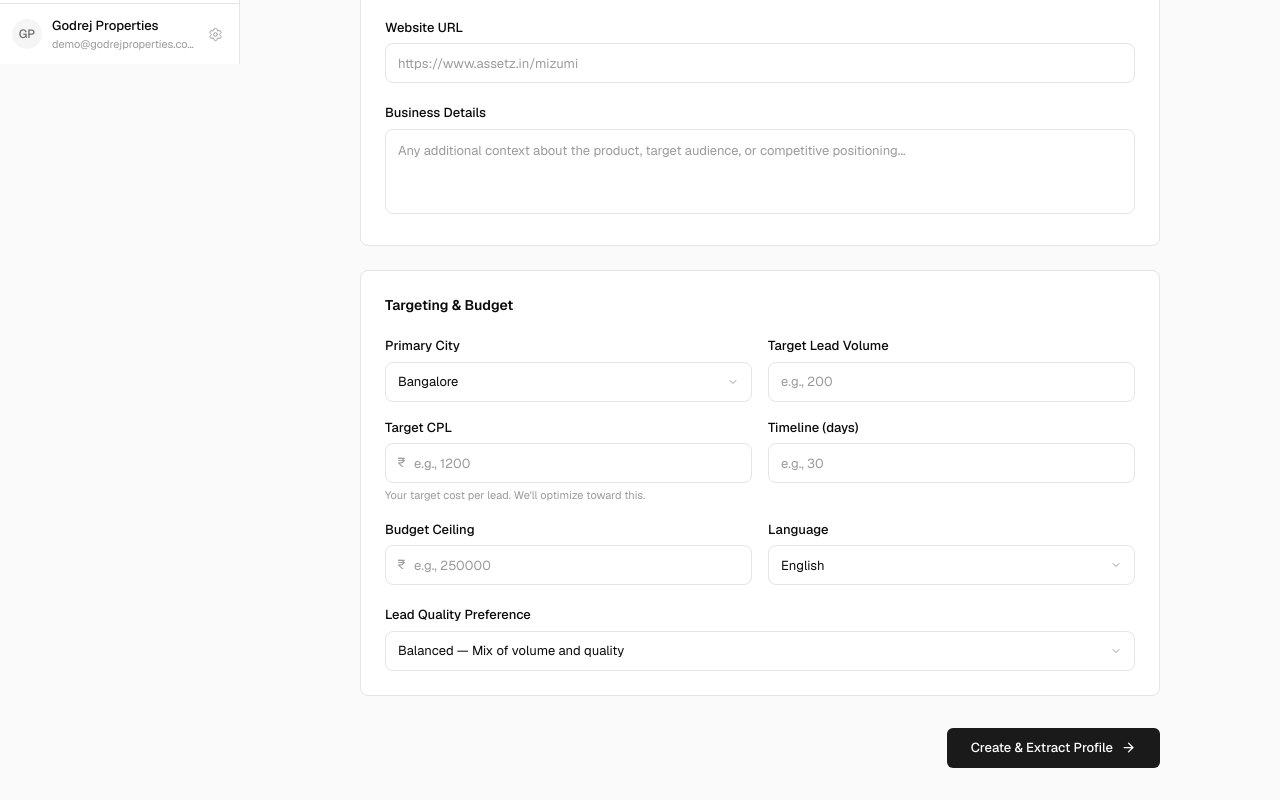
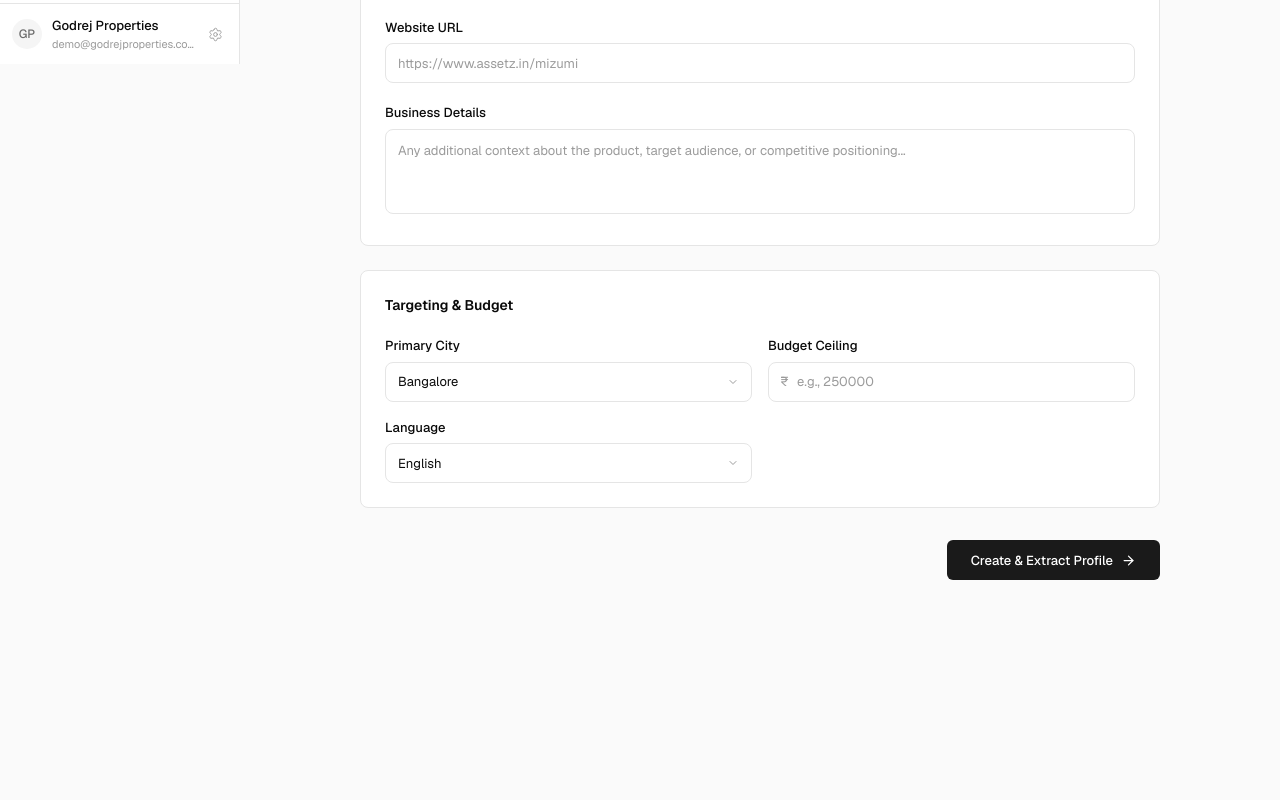
Before and after one commit to ankitpurohit991-ui/revspot-mvp-final, a Next.js app: page /campaigns/create in a window 1280 px wide. Shown: the part 736-1536 px from the top of the page. After the commit the page ends 1348 px from the top, so only its background shows below. Built offline with nearby package versions, Linux system fonts and the light colour scheme.

Commit message:
fix: remove target lead volume, CPL, timeline, and lead quality preference from campaign launcher step 1
Co-Authored-By: Claude Opus 4.6 (1M context) <noreply@anthropic.com>

```diff
--- a/src/components/wizard/step1-input.tsx
+++ b/src/components/wizard/step1-input.tsx
@@ -2,7 +2,7 @@
 
 import { useState } from "react";
 import { Upload, ArrowRight, X, FileText } from "lucide-react";
-import { existingClients, cities, languages, qualityPreferences } from "@/lib/wizard-data";
+import { existingClients, cities, languages } from "@/lib/wizard-data";
 
 interface Step1Props {
   onNext: () => void;
@@ -78,12 +78,8 @@ export function Step1CampaignInput({ onNext }: Step1Props) {
   const [businessDetails, setBusinessDetails] = useState("");
   const [files, setFiles] = useState<string[]>([]);
   const [city, setCity] = useState("Bangalore");
-  const [targetVolume, setTargetVolume] = useState("");
-  const [targetCPL, setTargetCPL] = useState("");
-  const [timeline, setTimeline] = useState("");
   const [budgetCeiling, setBudgetCeiling] = useState("");
   const [language, setLanguage] = useState("English");
-  const [qualityPref, setQualityPref] = useState("balanced");
 
   const handleFileDrop = (e: React.DragEvent) => {
     e.preventDefault();
@@ -153,26 +149,12 @@ export function Step1CampaignInput({ onNext }: Step1Props) {
           {/* 7. Primary City */}
           <SelectField label="Primary City" options={cities} placeholder="Select city..." value={city} onChange={setCity} />
 
-          {/* 8. Target Lead Volume */}
-          <TextField label="Target Lead Volume" placeholder="e.g., 200" value={targetVolume} onChange={setTargetVolume} type="number" />
-
-          {/* 9. Target CPL */}
-          <TextField label="Target CPL" placeholder="e.g., 1200" value={targetCPL} onChange={setTargetCPL} type="number" prefix="₹"
-            helper="Your target cost per lead. We'll optimize toward this." />
-
-          {/* 10. Timeline */}
-          <TextField label="Timeline (days)" placeholder="e.g., 30" value={timeline} onChange={setTimeline} type="number" />
-
-          {/* 11. Budget Ceiling */}
+          {/* 8. Budget Ceiling */}
           <TextField label="Budget Ceiling" placeholder="e.g., 250000" value={budgetCeiling} onChange={setBudgetCeiling} type="number" prefix="₹" />
 
-          {/* 12. Language */}
+          {/* 9. Language */}
           <SelectField label="Language" options={languages} placeholder="Select language..." value={language} onChange={setLanguage} />
         </div>
-
-        {/* 13. Lead Quality Preference */}
-        <SelectField label="Lead Quality Preference" options={qualityPreferences} placeholder="Select preference..."
-          value={qualityPref} onChange={setQualityPref} />
       </div>
 
       {/* CTA */}
```
